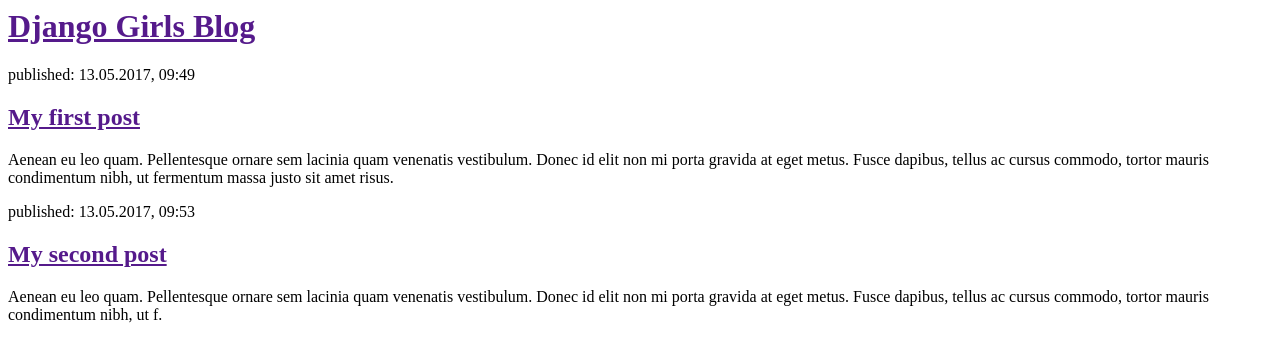
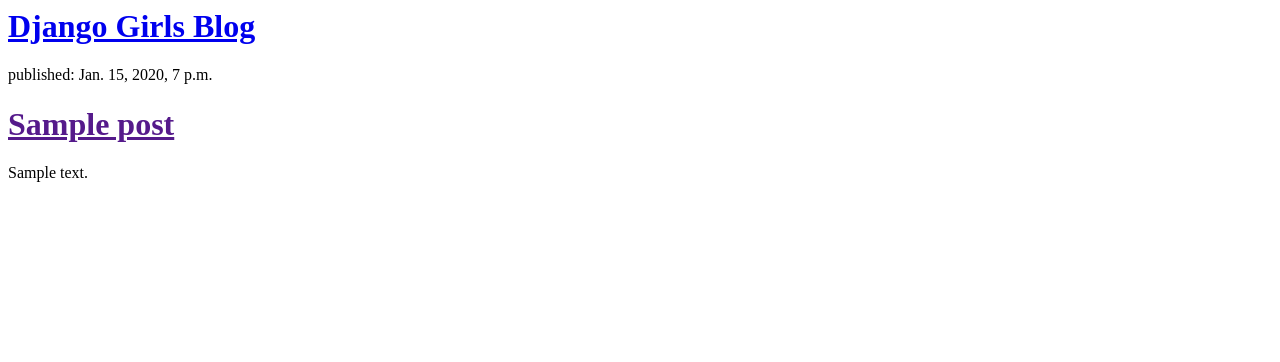
Before and after one commit to un0211/my-first-blog, a Django app: template blog/templates/blog/post_list.html in a window 1280 px wide. Shown: the top 362 px of the page. Run offline with Django 3.2, Linux system fonts and the light colour scheme; the template is opened without the code that fills it: values that come from a table or form of the project are taken from there, others are empty; tables that the repository leaves empty hold one stand-in row (values such as "Sample post").

Commit message:
Modified templates to display posts from database.

```diff
--- a/blog/templates/blog/post_list.html
+++ b/blog/templates/blog/post_list.html
@@ -4,20 +4,16 @@
 	</head>
 	<body>
 		<div>
-			<h1><a href="">Django Girls Blog</a></h1>
+			<h1><a href="/">Django Girls Blog</a></h1>
 		</div>
 
-		<div>
-			<p2>published: 13.05.2017, 09:49</p>
-			<h2><a href="">My first post</a></h2>
-			<p>Aenean eu leo quam. Pellentesque ornare sem lacinia quam venenatis vestibulum. Donec id elit non mi porta gravida at eget metus. Fusce dapibus, tellus ac cursus commodo, tortor mauris condimentum nibh, ut fermentum massa justo sit amet risus.</p>
-		</div>
-
-		<div>
-			<p>published: 13.05.2017, 09:53</p>
-			<h2><a href="">My second post</a></h2>
-			<p>Aenean eu leo quam. Pellentesque ornare sem lacinia quam venenatis vestibulum. Donec id elit non mi porta gravida at eget metus. Fusce dapibus, tellus ac cursus commodo, tortor mauris condimentum nibh, ut f.</p>
-		</div>
+		{% for post in posts %}
+			<div>
+				<p>published: {{post.published_date}}</p>
+				<h1><a href="">{{post.title}}</a></h1>
+				<p>{{post.text|linebreaksbr}}</p>
+			</div>
+		{% endfor %}
 	</body>
 </html>
 	</body>
--- a/blog/views.py
+++ b/blog/views.py
@@ -1,5 +1,8 @@
 from django.shortcuts import render
+from django.utils import timezone
+from .models import Post
 
 # Create your views here.
 def post_list(request):
-	return render(request, 'blog/post_list.html', {}) #request와 템플릿을 받아 내용이 리턴 브러우저로
+	posts = Post.objects.filter(published_date__lte=timezone.now()).order_by('published_date')
+	return render(request, 'blog/post_list.html', {'posts':posts}) #request와 템플릿을 받아 내용이 리턴 브러우저로
```
